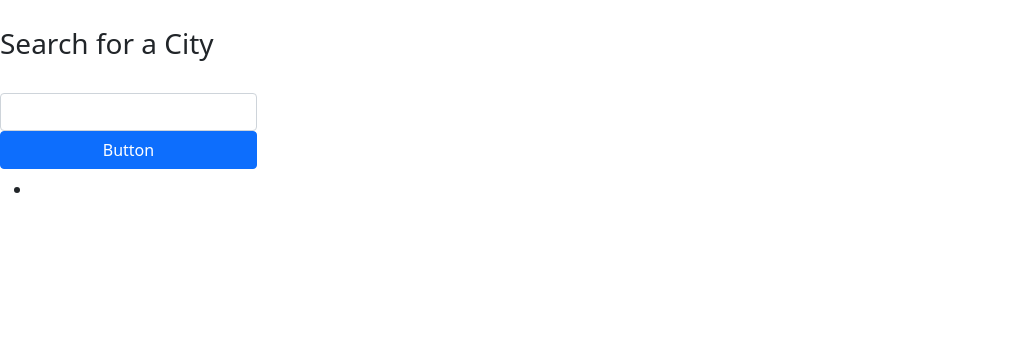
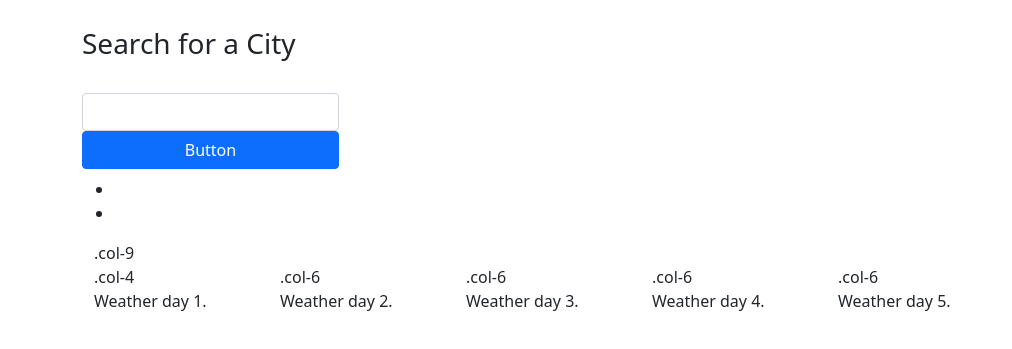
Before and after one commit to dhclarke99/weather-dashboard, a plain HTML site: page index.html in a window 1280 px wide. Shown: the part 53-402 px from the top of the page, without its empty margins (0-1012 px from the left). Drawn offline with nearby package versions, Linux system fonts and the light colour scheme.

Commit message:
added further bootstrap formatting

```diff
--- a/index.html
+++ b/index.html
@@ -15,6 +15,7 @@
         <h1>Weather Dashboard</h1>
     </header>
     <!-- Sidenav-->
+    <main class = "container">
     <div id="sidenav-3" data-mdb-close-on-esc="false" class="sidenav" data-mdb-hidden="false"
         data-mdb-position="absolute" data-mdb-focus-trap="false" data-mdb-scroll-container="#scroll-container"
         role="navigation">
@@ -36,10 +37,23 @@
             </div>
         </div>
         <ul>
-            <li>
-            </li>
+            <li></li>
+            <li></li>
+
         </ul>
     </div>
+    <div class="container">
+        <div class="row">
+          <div class="col-12">.col-9</div>
+          <div class="col-2">.col-4<br>Weather day 1.</div>
+          <div class="col-2">.col-6<br>Weather day 2.</div>
+          <div class="col-2">.col-6<br>Weather day 3.</div>
+          <div class="col-2">.col-6<br>Weather day 4.</div>
+          <div class="col-2">.col-6<br>Weather day 5.</div>
+        </div>
+      </div>
+
+    </main>
 
 
     <!-- Sidenav-->
```
